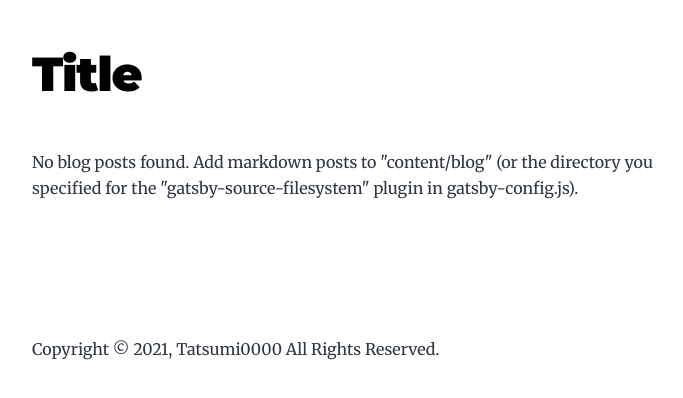
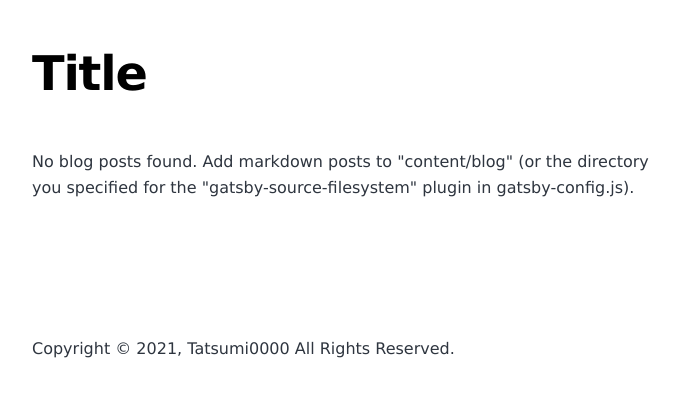
Before and after one commit to Tatsumi0000/Tatsumi0000.github.io, a Gatsby app in the folder blog/: page / in a window 1280 px wide. Shown: the top 398 px of the page, without its empty margins (292-975 px from the left). Built offline with nearby package versions, Linux system fonts and the light colour scheme.

Commit message:
Fix: fontFamilyを指定

```diff
--- a/blog/src/styles/style.css
+++ b/blog/src/styles/style.css
@@ -27,13 +27,9 @@
   --spacing-20: 5rem;
   --spacing-24: 6rem;
   --spacing-32: 8rem;
-  --fontFamily-sans: Montserrat, system-ui, -apple-system, BlinkMacSystemFont,
-    "Segoe UI", Roboto, "Helvetica Neue", Arial, "Noto Sans", sans-serif,
-    "Apple Color Emoji", "Segoe UI Emoji", "Segoe UI Symbol", "Noto Color Emoji";
-  --fontFamily-serif: "Merriweather", "Georgia", Cambria, "Times New Roman",
-    Times, serif;
-  --font-body: var(--fontFamily-serif);
-  --font-heading: var(--fontFamily-sans);
+  --fontFamily-original: "游ゴシック体", "Yugothic", "游ゴシック", "Yu Gothic", "Verdana", "メイリオ", "-apple-system", "sans-serif";
+  --font-body: var(--fontFamily-original);
+  --font-heading: var(--fontFamily-original);
   --fontWeight-normal: 400;
   --fontWeight-medium: 500;
   --fontWeight-semibold: 600;
--- a/blog/tailwind.config.js
+++ b/blog/tailwind.config.js
@@ -2,7 +2,23 @@ module.exports = {
   purge: false,
   darkMode: false,
   theme: {
-    extend: {},
+    fontFamily: {
+      body: [
+        'Avenir',
+        'Helvetica Neue',
+        'Helvetica',
+        'Arial',
+        'Hiragino Sans',
+        'ヒラギノ角ゴシック',
+        'メイリオ',
+        'Meiryo',
+        'YuGothic',
+        'Yu Gothic',
+        'ＭＳ Ｐゴシック',
+        'MS PGothic',
+        'sans-serif'
+      ]
+    }
   },
   variants: {
     extend: {},
```
Also changed, not shown: blog/src/styles/markdown.css (line endings or trailing spaces).
